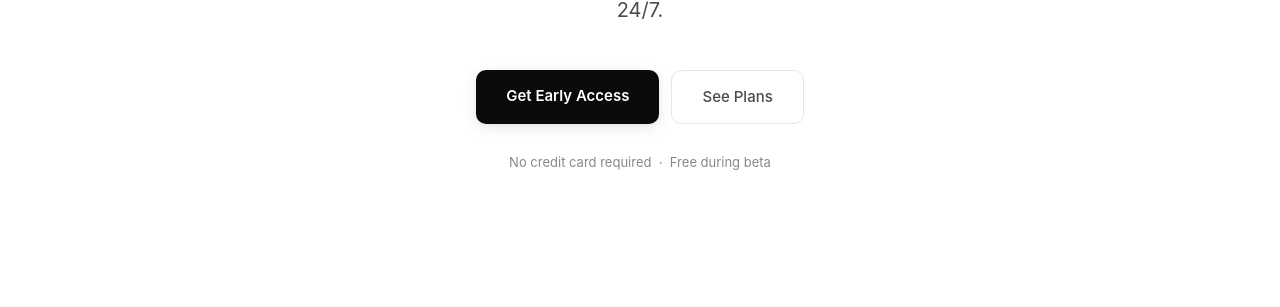
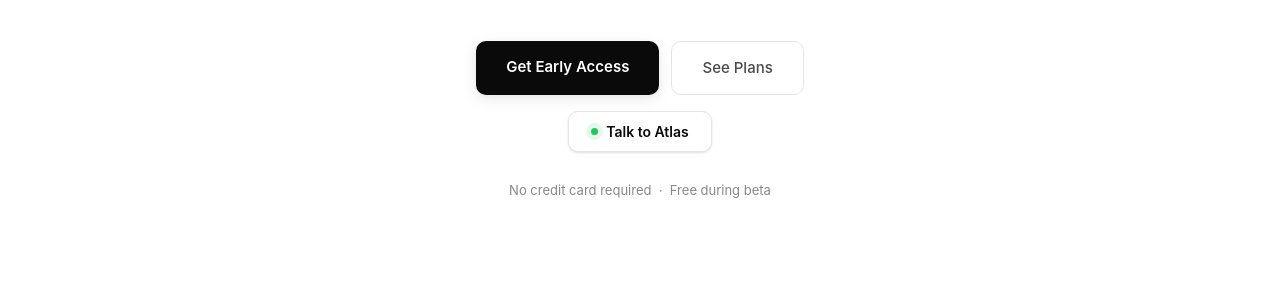
Before and after one commit to John-McEachran/Uldrix, a plain HTML site: page index.html in a window 1280 px wide. Shown: the part 493-800 px from the top of the page. Drawn offline with Linux system fonts and the light colour scheme; a script that the page names is missing.

Commit message:
Add ElevenLabs Atlas voice widget

```diff
--- a/index.html
+++ b/index.html
@@ -150,6 +150,41 @@
       transition: background 0.15s, color 0.15s;
     }
     .btn-secondary:hover { background: var(--gray-100); color: var(--black); }
+
+    .btn-atlas {
+      display: inline-flex;
+      align-items: center;
+      gap: 8px;
+      margin-top: 16px;
+      font-size: 14px;
+      font-weight: 600;
+      color: var(--black);
+      background: var(--white);
+      border: 1.5px solid var(--gray-200);
+      padding: 11px 22px;
+      border-radius: 10px;
+      cursor: pointer;
+      font-family: inherit;
+      transition: background 0.15s, box-shadow 0.15s, transform 0.15s;
+      box-shadow: var(--shadow-sm);
+    }
+    .btn-atlas:hover {
+      background: var(--gray-100);
+      box-shadow: var(--shadow-md);
+      transform: translateY(-1px);
+    }
+    .btn-atlas-dot {
+      width: 7px; height: 7px;
+      border-radius: 50%;
+      background: #22c55e;
+      box-shadow: 0 0 0 2px rgba(34,197,94,0.25);
+      animation: pulse 2s infinite;
+    }
+    @keyframes pulse {
+      0%, 100% { box-shadow: 0 0 0 2px rgba(34,197,94,0.25); }
+      50%       { box-shadow: 0 0 0 5px rgba(34,197,94,0.12); }
+    }
+    elevenlabs-convai { display: none; }
 
     .hero-caption {
       margin-top: 28px;
@@ -457,6 +492,11 @@
       <a href="#waitlist" class="btn-primary">Get Early Access</a>
       <a href="#products" class="btn-secondary">See Plans</a>
     </div>
+    <button class="btn-atlas" onclick="document.querySelector('elevenlabs-convai').shadowRoot?.querySelector('button')?.click() || document.querySelector('elevenlabs-convai').click()">
+      <span class="btn-atlas-dot"></span>
+      Talk to Atlas
+    </button>
+    <elevenlabs-convai agent-id="agent_1701kppps48seb6t3e0dyjzm7hd4"></elevenlabs-convai>
     <p class="hero-caption">No credit card required &nbsp;·&nbsp; Free during beta</p>
   </section>
 
@@ -598,5 +638,6 @@
       }
     }
   </script>
+  <script src="https://unpkg.com/@elevenlabs/convai-widget-embed" async type="text/javascript"></script>
 </body>
 </html>
```
